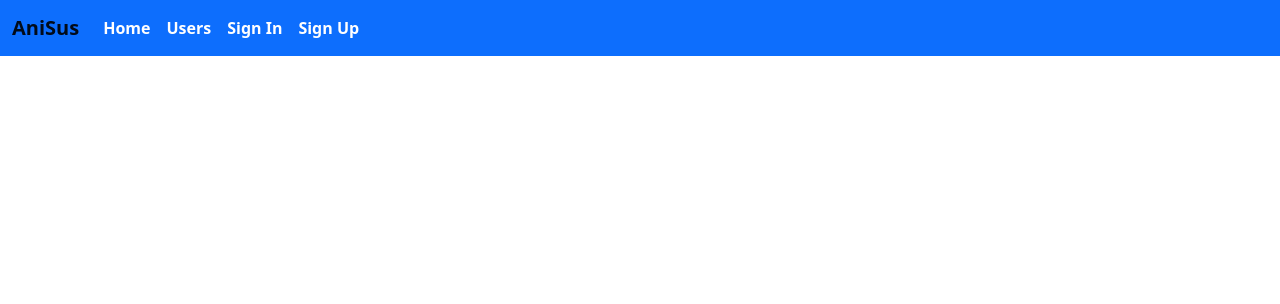
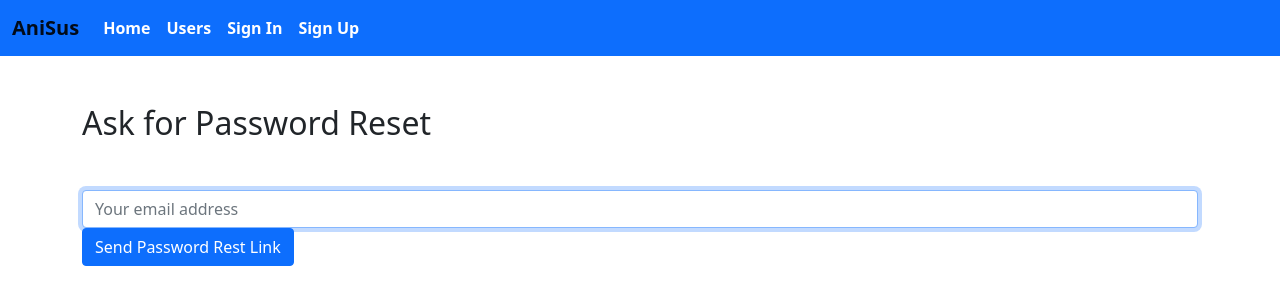
Before and after one commit to Anirban007-jpg/SocialNetwork-React, a React (Create React App) app in the folder socialmediafrontend/: page /forgot-password in a window 1280 px wide. Shown: the top 304 px of the page. Built offline with nearby package versions, Linux system fonts and the light colour scheme.

Commit message:
Closes #64

```diff
--- a/socialmediafrontend/src/Auth/index.js
+++ b/socialmediafrontend/src/Auth/index.js
@@ -70,3 +70,36 @@ export const updateUser = (user, next) => {
         }
     }
 }
+
+export const forgotPassword = email => {
+    console.log("email: ", email);
+    return fetch(`${process.env.REACT_APP_API_URL}/forgot-password/`, {
+        method: "PUT",
+        headers: {
+            Accept: "application/json",
+            "Content-Type": "application/json"
+        },
+        body: JSON.stringify({ email })
+    })
+        .then(response => {
+            console.log("forgot password response: ", response);
+            return response.json();
+        })
+        .catch(err => console.log(err));
+};
+
+export const resetPassword = resetInfo => {
+    return fetch(`${process.env.REACT_APP_API_URL}/reset-password/`, {
+        method: "PUT",
+        headers: {
+            Accept: "application/json",
+            "Content-Type": "application/json"
+        },
+        body: JSON.stringify(resetInfo)
+    })
+        .then(response => {
+            console.log("forgot password response: ", response);
+            return response.json();
+        })
+        .catch(err => console.log(err));
+};
--- a/socialmediafrontend/src/MainRouter.js
+++ b/socialmediafrontend/src/MainRouter.js
@@ -12,12 +12,15 @@ import FindPeople from './user/FindPeople';
 import NewPost from './post/NewPost';
 import SinglePost from './post/SinglePost';
 import EditPost from './post/EditPost';
+import ForgotPassword from "./user/ForgotPassword";
+
 
 const MainRouter = () => (
     <div>
         <Menu />
         <Switch>
             <Route exact path="/" component={Home}></Route>
+            <Route exact path="/forgot-password" component={ForgotPassword} />
             <Route exact path="/posts/:postId" component={SinglePost}></Route>
             <Route exact path="/users" component={Users}></Route>
             <Route exact path="/signup" component={Signup}></Route>
--- /dev/null
+++ b/socialmediafrontend/src/user/ForgotPassword.js
@@ -0,0 +1,67 @@
+import React, { Component } from "react";
+import { forgotPassword } from "../Auth/index";
+
+class ForgotPassword extends Component {
+    state = {
+        email: "",
+        message: "",
+        error: ""
+    };
+
+    forgotPassword = e => {
+        e.preventDefault();
+        this.setState({ message: "", error: "" });
+        forgotPassword(this.state.email).then(data => {
+            if (data.error) {
+                console.log(data.error);
+                this.setState({ error: data.error });
+            } else {
+                console.log(data.message);
+                this.setState({ message: data.message });
+            }
+        });
+    };
+
+    render() {
+        return (
+            <div className="container">
+                <h2 className="mt-5 mb-5">Ask for Password Reset</h2>
+
+                {this.state.message && (
+                    <h4 className="bg-success">{this.state.message}</h4>
+                )}
+                {this.state.error && (
+                    <h4 className="bg-warning">{this.state.error}</h4>
+                )}
+
+                <form>
+                    <div className="form-group mt-5">
+                        <input
+                            type="email"
+                            className="form-control"
+                            placeholder="Your email address"
+                            value={this.state.email}
+                            name="email"
+                            onChange={e =>
+                                this.setState({
+                                    email: e.target.value,
+                                    message: "",
+                                    error: ""
+                                })
+                            }
+                            autoFocus
+                        />
+                    </div>
+                    <button
+                        onClick={this.forgotPassword}
+                        className="btn btn-raised btn-primary"
+                    >
+                        Send Password Rest Link
+                    </button>
+                </form>
+            </div>
+        );
+    }
+}
+
+export default ForgotPassword;
--- a/socialmediafrontend/src/user/signin.js
+++ b/socialmediafrontend/src/user/signin.js
@@ -1,6 +1,6 @@
 import React, { Component } from 'react'
-import { Redirect } from 'react-router-dom';
 import { signin, authenticate } from '../Auth/index'
+import { Link, Redirect } from "react-router-dom";
 
 class Signin extends Component {
 
@@ -62,7 +62,9 @@ class Signin extends Component {
                 </div>
                 <button onClick={this.clickSubmit} className="btn btn-raised btn-success">
                     Submit
-                </button>&nbsp;
+                </button>&nbsp;<br/>
+
+
         </form>
     )
 
@@ -91,7 +93,14 @@ class Signin extends Component {
 
 
                    {this.signinForm(email, password)}
+                   <p>
+                       <Link to="/forgot-password" className="text-danger">
+                           {" "}
+                           Forgot Password
+                       </Link>
+                     </p>
             </div>
+
         );
     }
 }
```
